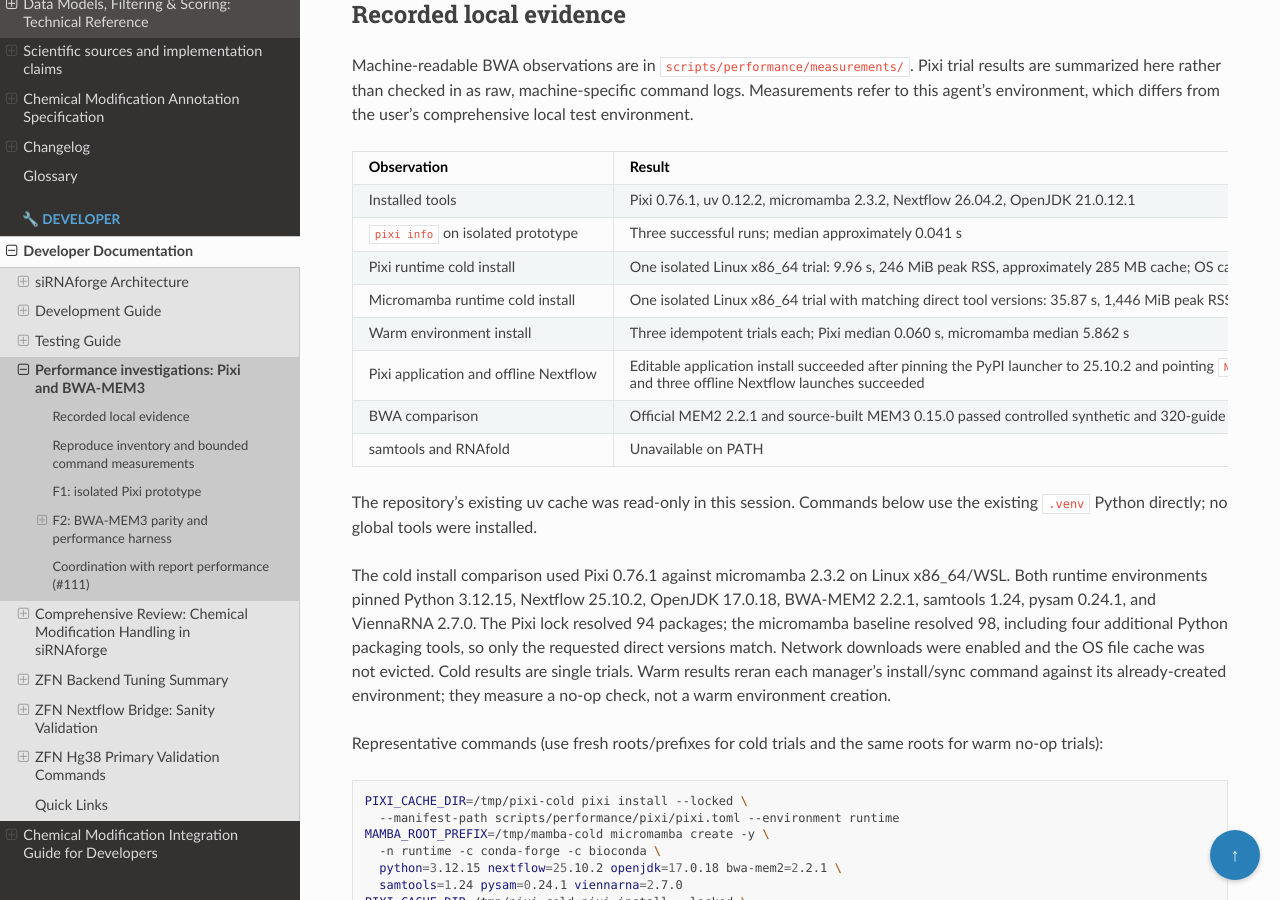
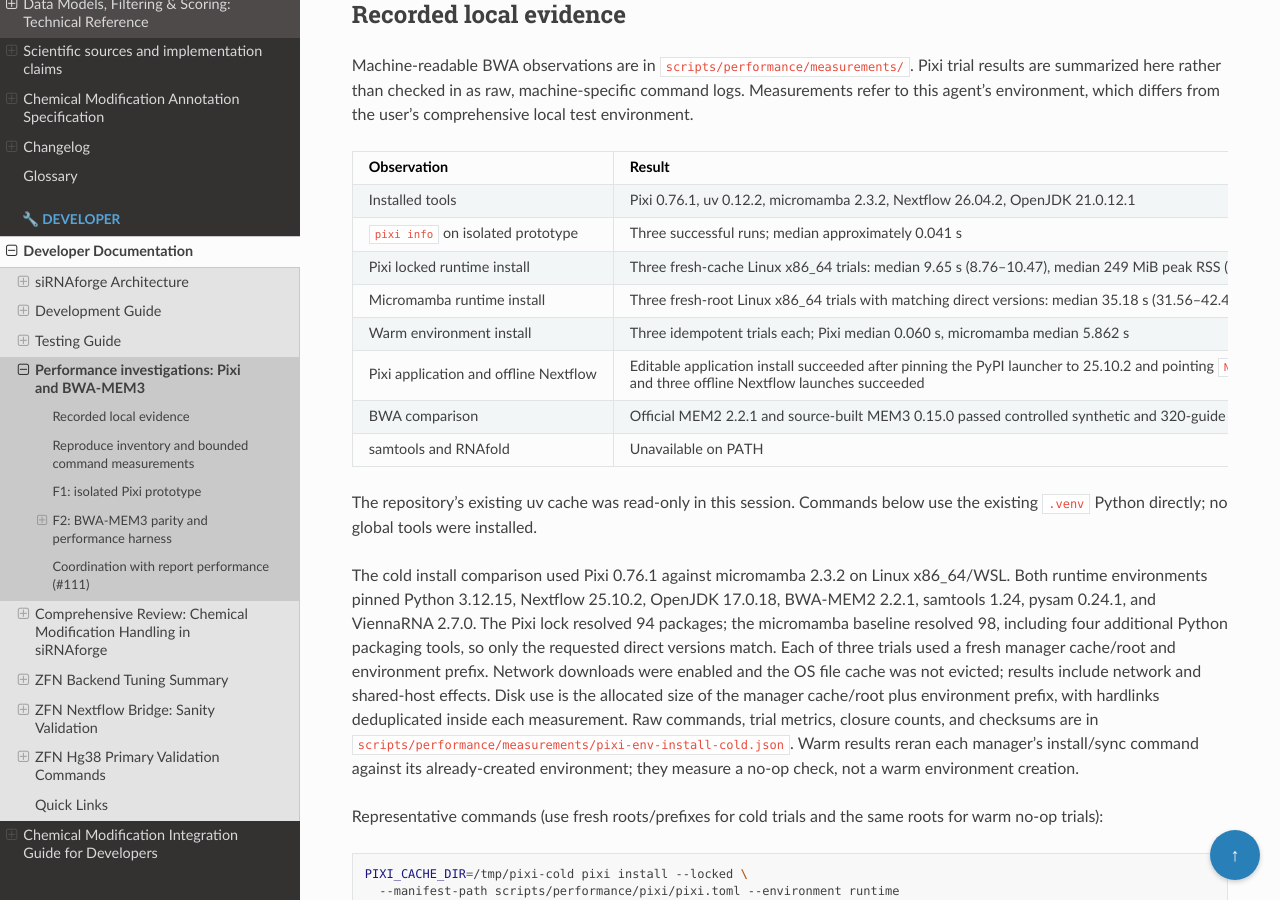
Before and after one commit to Austin-s-h/sirnaforge, a Sphinx documentation site: the page built from docs/developer/performance_review.md, in a window 1280 px wide and 900 px high, scrolled down 305 px. Built offline with Sphinx 7.4.7 and the Read the Docs theme 3.1.0, drawn with Linux system fonts in a browser that asks for light colours; some of the changed text lies outside the part shown.

Commit message:
Record repeated Pixi runtime install comparison

```diff
--- a/docs/developer/performance_review.md
+++ b/docs/developer/performance_review.md
@@ -15,8 +15,8 @@
 | --- | --- | --- |
 | Installed tools | Pixi 0.76.1, uv 0.12.2, micromamba 2.3.2, Nextflow 26.04.2, OpenJDK 21.0.12.1 | PATH inventory, not environment parity |
 | `pixi info` on isolated prototype | Three successful runs; median approximately 0.041 s | Manifest parses; this is metadata/startup timing only |
-| Pixi runtime cold install | One isolated Linux x86_64 trial: 9.96 s, 246 MiB peak RSS, approximately 285 MB cache; OS cache was not evicted | A single observed cold environment install, not a stable benchmark |
-| Micromamba runtime cold install | One isolated Linux x86_64 trial with matching direct tool versions: 35.87 s, 1,446 MiB peak RSS, approximately 374 MB downloads; installed environment approximately 1.1 GB | Direct versions match, but dependency closures differ and this is one trial |
+| Pixi locked runtime install | Three fresh-cache Linux x86_64 trials: median 9.65 s (8.76–10.47), median 249 MiB peak RSS (247–249), 1.29 GiB combined cache/prefix disk use | Repeated on one machine; network enabled and OS cache not evicted |
+| Micromamba runtime install | Three fresh-root Linux x86_64 trials with matching direct versions: median 35.18 s (31.56–42.47), median 1,413 MiB peak RSS (1,412–1,417), 2.66 GiB combined root disk use | Direct versions match; resolved closures are 94 Pixi packages vs 98 micromamba packages |
 | Warm environment install | Three idempotent trials each; Pixi median 0.060 s, micromamba median 5.862 s | Cached no-op install comparison only; not environment creation or update performance |
 | Pixi application and offline Nextflow | Editable application install succeeded after pinning the PyPI launcher to 25.10.2 and pointing `NXF_DIST` at the Conda framework JAR; `sirnaforge --help` and three offline Nextflow launches succeeded | Resolves the observed launcher/framework mismatch for this locked Linux prototype |
 | BWA comparison | Official MEM2 2.2.1 and source-built MEM3 0.15.0 passed controlled synthetic and 320-guide chr21 SAM parity and independent exact-match checks | Limited compatibility evidence, with compiler caveat below |
@@ -30,10 +30,15 @@
 OpenJDK 17.0.18, BWA-MEM2 2.2.1, samtools 1.24, pysam 0.24.1, and ViennaRNA
 2.7.0. The Pixi lock resolved 94 packages; the micromamba baseline resolved 98,
 including four additional Python packaging tools, so only the requested direct
-versions match. Network downloads were enabled and the OS file cache was not
-evicted. Cold results are single trials. Warm results reran each manager's
-install/sync command against its already-created environment; they measure a
-no-op check, not a warm environment creation.
+versions match. Each of three trials used a fresh manager cache/root and
+environment prefix. Network downloads were enabled and the OS file cache was
+not evicted; results include network and shared-host effects. Disk use is the
+allocated size of the manager cache/root plus environment prefix, with hardlinks
+deduplicated inside each measurement. Raw commands, trial metrics, closure
+counts, and checksums are in
+`scripts/performance/measurements/pixi-env-install-cold.json`. Warm results
+reran each manager's install/sync command against its already-created
+environment; they measure a no-op check, not a warm environment creation.
 
 Representative commands (use fresh roots/prefixes for cold trials and the same
 roots for warm no-op trials):
@@ -103,7 +108,11 @@
 relabel a reused environment as cold. Hold resolved Python/Nextflow/Java/native
 tool versions fixed in the uv/micromamba baseline. Use the generic `measure`
 command for each exact installation or startup argv and record at least three
-successful trials plus variability. Three cold trials per manager, identical dependency closures, update behavior, and representative application startup benchmarks remain pending. Do not infer general Pixi speedup from warm no-op measurements.
+successful trials plus variability. The cold install comparison now has three
+trials per manager, but dependency closures differ. Update behavior,
+clean/cached Docker builds, and representative application startup benchmarks
+remain pending. The observed difference is from one Linux host, not a general
+Pixi speedup claim.
 
 Dependency ownership requiring resolution before adoption:
 
```
Also changed, not shown: 1 other file.
